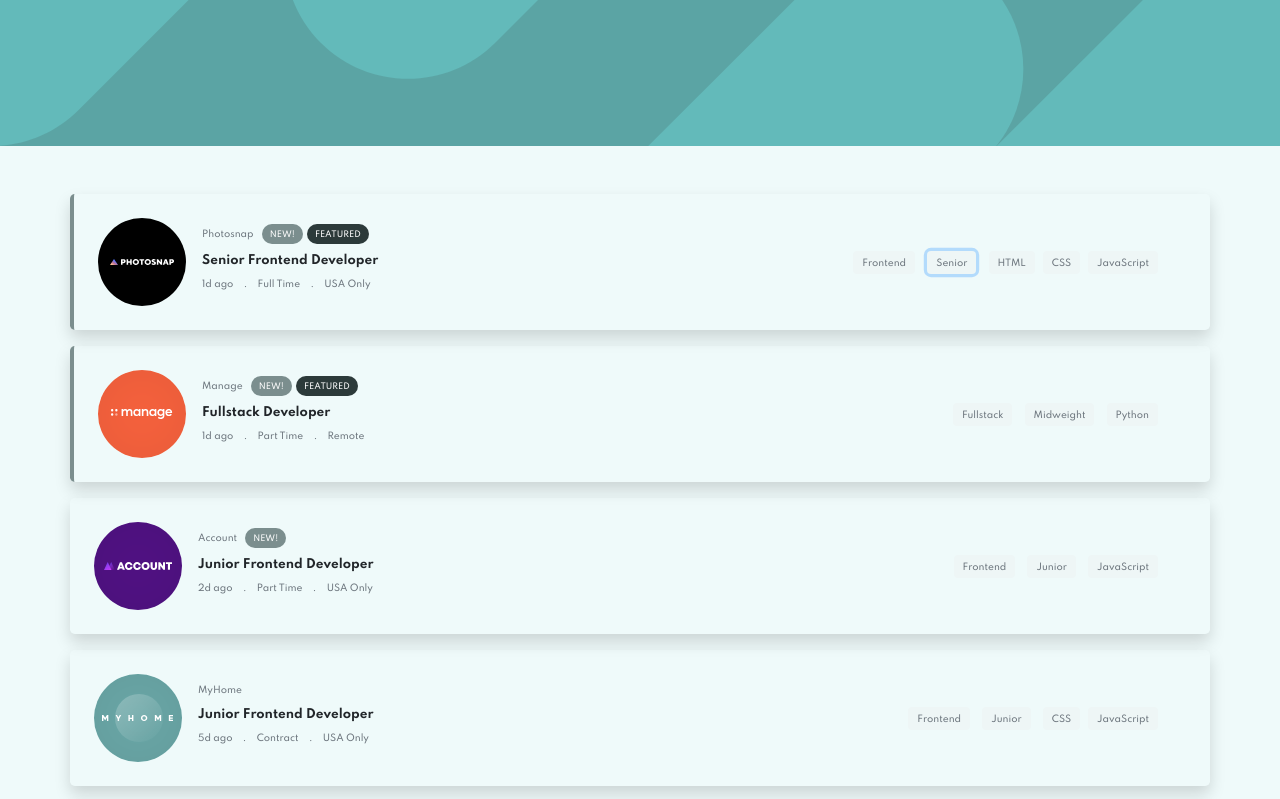
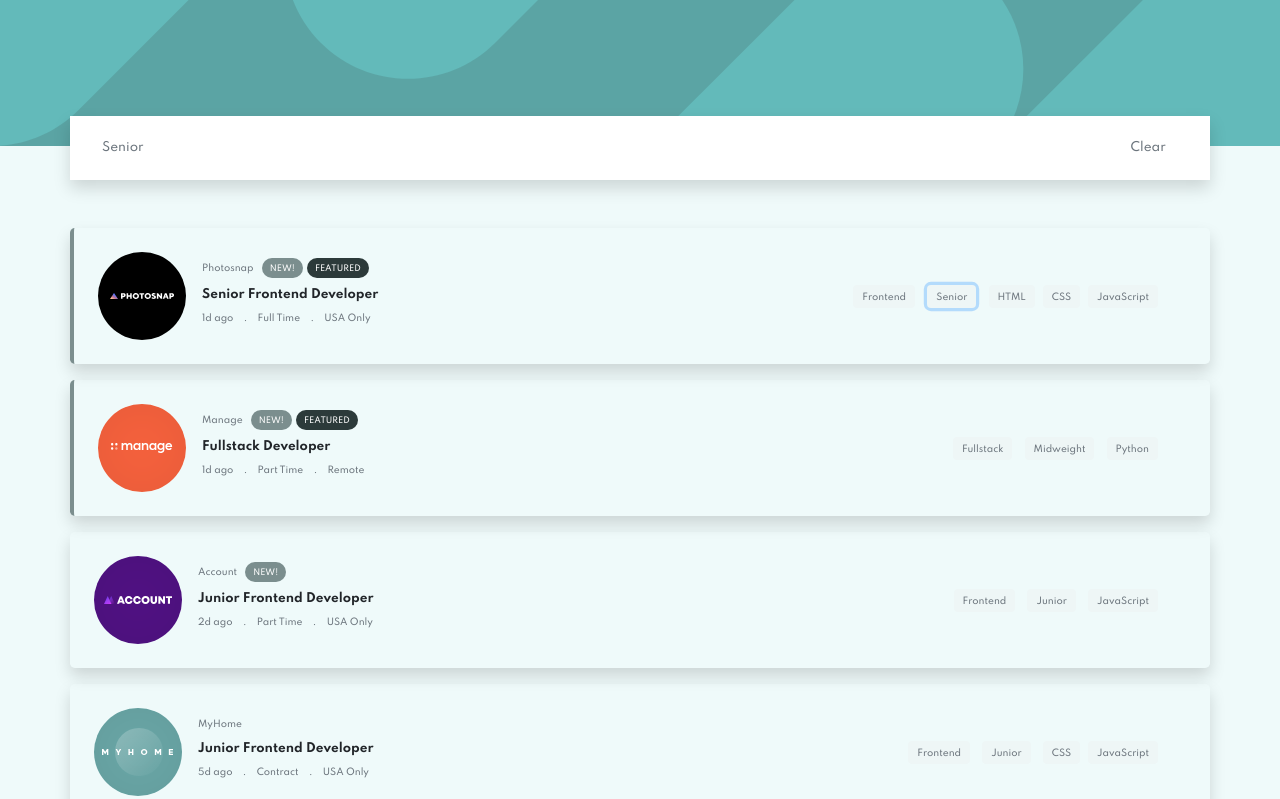
Before and after one commit to resttechsolutions/Job-listings-with-filtering, a plain HTML site: page index.html in a window 1280 px wide. Both pictures are taken after a click on the button "Senior". Shown: the top 799 px of the page. Drawn offline with nearby package versions, Linux system fonts and the light colour scheme.

Commit message:
Deleting switch, adding clearBar,addingToArray and deletingFilter functions

```diff
--- a/Assets/js/index.js
+++ b/Assets/js/index.js
@@ -1,3 +1,4 @@
+let filter = new Set();
 $(async () => {
 
     try {
@@ -33,7 +34,7 @@ $(async () => {
                     data-value="${job.role}"
                     type="button"
                     class="mx-1 btn btn-xs text-muted test"
-                    onclick="addingToArray(${job.role})">
+                    onclick="addingToArray('${job.role}')">
                         ${job.role}
                     </button>
 
@@ -41,7 +42,7 @@ $(async () => {
                     data-value="${job.level}"
                     type="button"
                     class="mx-1 btn btn-xs text-muted test"
-                    onclick="addingToArray(${job.level})">
+                    onclick="addingToArray('${job.level}')">
                         ${job.level}
                     </button>
 
@@ -52,7 +53,7 @@ $(async () => {
                             data-value="${lang}"
                             type="button"
                             class="mx-1 btn btn-xs text-muted test"
-                            onclick="addingToArray(${lang})">
+                            onclick="addingToArray('${lang}')">
                                  ${lang}
                             </button>`
                         }).join('')
@@ -65,65 +66,6 @@ $(async () => {
 
         $('#main').append(row);
 
-        // $('.btn').hover((e) => {
-        //     // over
-        //     $(e.target).addClass('bg-hover');
-        // }, (e) => {
-        //     // out
-        //     $(e.target).removeClass('bg-hover');
-        // });
-
-        // $('.test').click((e) =>{
-        //     e.preventDefault();
-
-        //     const filter = new Set();
-
-        //     switch (e.target.dataset.value) {
-        //         case `Frontend`:
-        //             filter.add(`<button class="tag clear mx-1 btn btn-xs text-muted mr-auto">${e.target.dataset.value}</button>`);
-        //             break;
-        //         case `Backend`:
-        //             filter.add(`<button class="tag clear mx-1 btn btn-xs text-muted mr-auto">${e.target.dataset.value}</button>`);
-        //             break;
-        //         case `Fullstack`:
-        //             filter.add(`<button class="tag clear mx-1 btn btn-xs text-muted mr-auto">${e.target.dataset.value}</button>`);
-        //             break;
-        //         case `Senior`:
-        //             filter.add(`<button class="tag clear mx-1 btn btn-xs text-muted mr-auto">${e.target.dataset.value}</button>`);
-        //             break;
-        //         case `Midweight`:
-        //             filter.add(`<button class="tag clear mx-1 btn btn-xs text-muted mr-auto">${e.target.dataset.value}</button>`);
-        //             break;
-        //         case `Junior`:
-        //             filter.add(`<button class="tag clear mx-1 btn btn-xs text-muted mr-auto">${e.target.dataset.value}</button>`);
-        //             break;
-        //         case `HTML`:
-        //             filter.add(`<button class="tag clear mx-1 btn btn-xs text-muted mr-auto">${e.target.dataset.value}</button>`);
-        //             break;
-        //         case `CSS`:
-        //             filter.add(`<button class="tag clear mx-1 btn btn-xs text-muted mr-auto">${e.target.dataset.value}</button>`);
-        //             break;
-        //         case `JavaScript`:
-        //             filter.add(`<button class="tag clear mx-1 btn btn-xs text-muted mr-auto">${e.target.dataset.value}</button>`);
-        //             break;
-        //         case `Ruby`:
-        //             filter.add(`<button class="tag clear mx-1 btn btn-xs text-muted mr-auto">${e.target.dataset.value}</button>`);
-        //             break;
-        //         case `Python`:
-        //             filter.add(`<button class="tag clear mx-1 btn btn-xs text-muted mr-auto">${e.target.dataset.value}</button>`);
-        //         break;
-        //         default:
-        //             break;
-        //     }
-            // $('#filterLang').removeClass('d-none').addClass('d-flex d-block');
-
-            // filter.forEach(tag => {
-            //     $('#btn-tags').append(tag);
-            // })
-
-        // });
-
-
     } catch (error) {
         console.log(error)
     }
@@ -131,20 +73,45 @@ $(async () => {
 
 });
 
-$('#btn-clear').click((e) => {
-    e.preventDefault();
+function clearBar(){
+
+    filter.clear();
 
     $('#btn-tags').html('');
-});
+
+    $('#filterLang').removeClass('d-flex d-block').addClass('d-none');
+}
 
 function addingToArray(tagAdded){
-    e.preventDefault();
-    debugger;
-    const filter = new Set();
 
-    filter.add(`<button class="tag clear mx-1 btn btn-xs text-muted mr-auto">${tagAdded}</button>`);
+    $('#btn-tags').html('');
 
-    $('#filterLang').removeClass('d-none').addClass('d-flex d-block');
+    if(!filter.has(tagAdded)){
+        filter.add(`<button onclick="deletingFilter('${this}')" class="tag clear mx-1 btn btn-xs text-muted mr-auto">${tagAdded}</button>`);
 
-    $('#btn-tags').append(filter);
+        $('#filterLang').removeClass('d-none').addClass('d-flex d-block');
+
+        for(let f of filter){
+            $('#btn-tags').append(f);
+        }
+    }
 }
+
+// function showSet(){
+//     $('#btn-tags').html('');
+
+//     for(let f of filter){
+//         $('#btn-tags').append(f);
+//     }
+// }
+
+function deletingFilter(tagToDelete){
+    console.log(tagToDelete)
+    filter.delete(tagToDelete);
+
+    // showSet();
+
+    // for(let f of filter){
+    //     $('#btn-tags').append(f);
+    // }
+}
--- a/index.html
+++ b/index.html
@@ -27,7 +27,8 @@
     <div id="filterLang" class="container d-none py-3 bg-white shadow" style="margin-top: -30px; position: relative;">
       <div id="btn-tags" class="d-inline"></div>
       <div id="btn-clear" class="col-1 d-inline ml-auto">
-        <button id="btn-clear" class="btn clear text-muted">Clear</button>
+        <button id="btn-clear" class="btn clear text-muted"
+        onclick="clearBar()">Clear</button>
       </div>
     </div>
     <!-- end filtering bar -->
```
